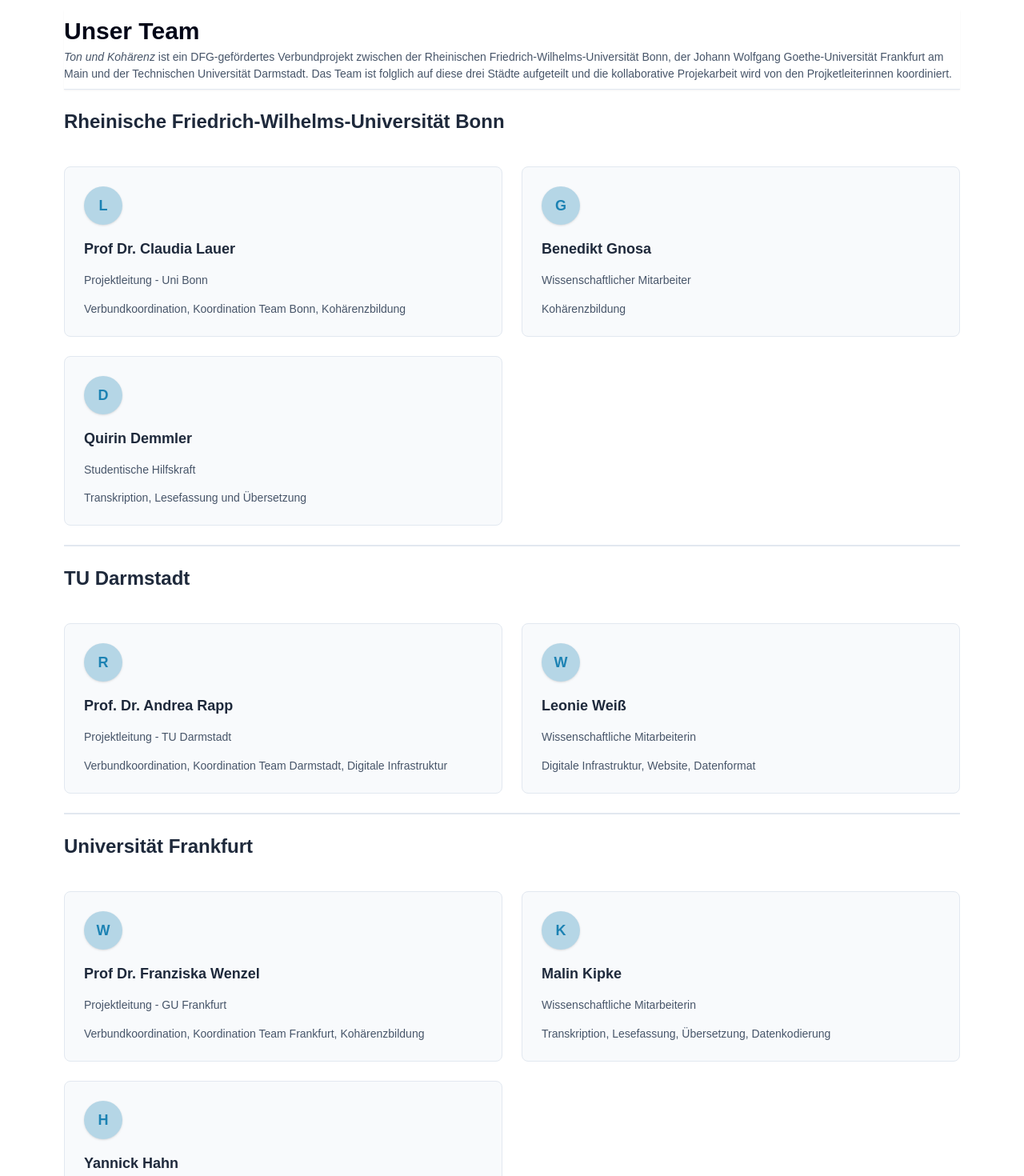
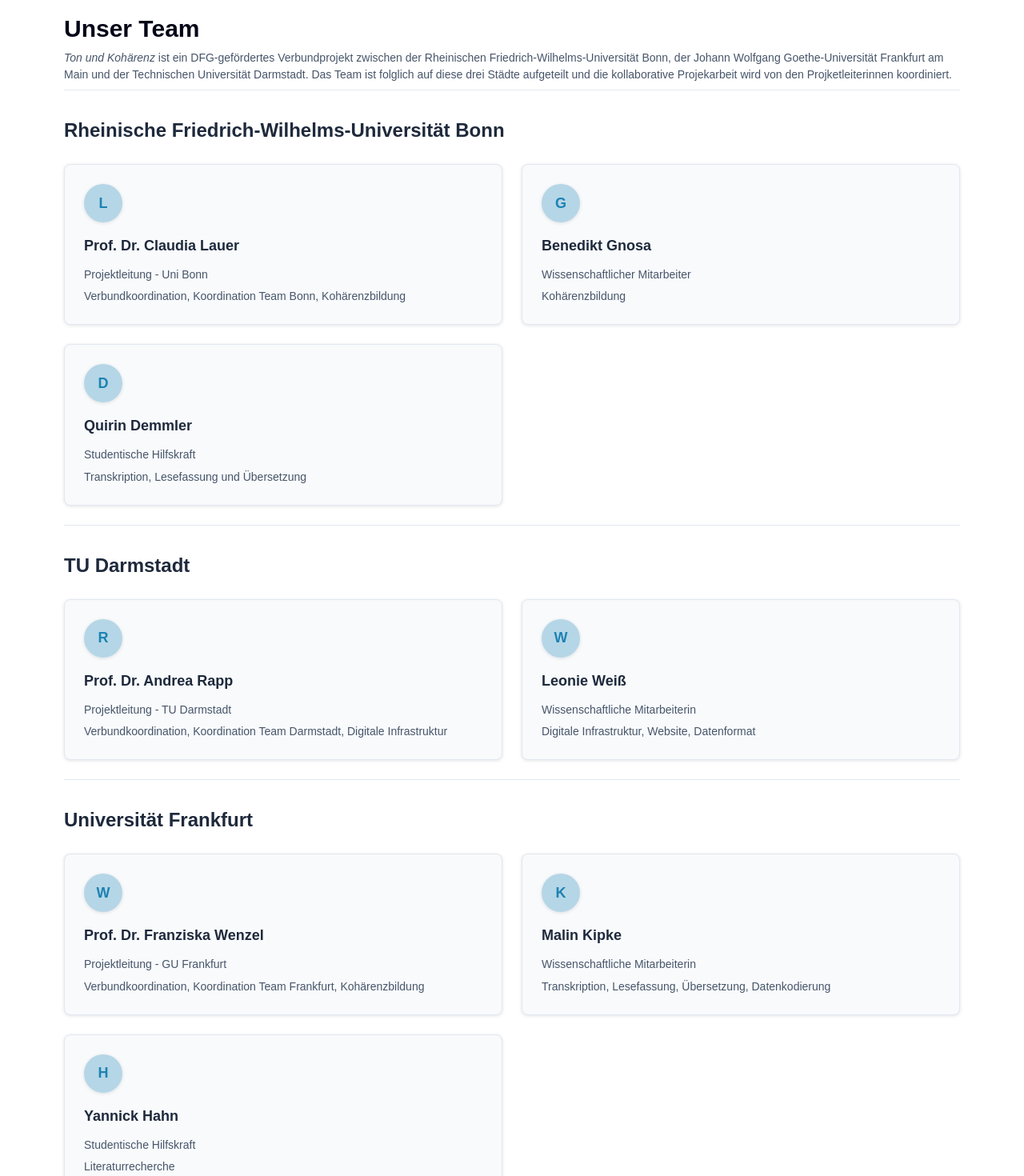
Before and after one commit to tonkohaerenz/tonkohaerenz.github.io, a Next.js app: page /team in a window 1280 px wide. Shown: the part 100-1570 px from the top of the page at 80% size. Built offline with nearby package versions, Linux system fonts and the light colour scheme.

Commit message:
Team (dt) angepasst

```diff
--- a/src/app/components/Header.tsx
+++ b/src/app/components/Header.tsx
@@ -28,7 +28,7 @@ export default function Header() {
   }[pathname] ?? "/en";
 
   return (
-    <header>
+    <header className="header-primary">
       <div className="container mx-auto px-4 h-16 flex items-center justify-between">
         {isEnglish ? (
           <>
--- a/src/app/en/team/page.tsx
+++ b/src/app/en/team/page.tsx
@@ -3,7 +3,7 @@ import Link from "next/link";
 // app/en/team/page.tsx
 const teamMembersBonn = [
   {
-    name: 'Prof Dr. Claudia',
+    name: 'Prof. Dr. Claudia',
     surname: 'Lauer',
     role: 'Project Management - Uni Bonn',
     bio: 'Network Coordination, Coordination Team Bonn and Coherence Analysis',
@@ -40,7 +40,7 @@ const teamMembersDarmstadt = [
 ];
 const teamMembersFrankfurt = [
   {
-    name: 'Prof Dr. Franziska',
+    name: 'Prof. Dr. Franziska',
     surname: 'Wenzel',
     role: 'Project Management - GU Frankfurt',
     bio: 'Network Coordination, Coordination Team Frankfurt and Coherence Analysis',
--- a/src/app/globals-LW.css
+++ b/src/app/globals-LW.css
@@ -19,21 +19,28 @@
   /* Überschriften */
   --heading: #020617; /* slate-950 */
   --heading-secondary: #1e293b; /* slate-800 */
+  --heading-tertiary: #1e293b; /* slate-800 */
 
   /* Normaler Text */
   --text: #334155; /* slate-700 */
-  --text-muted: #475569;
+  --text-muted: #475569; /* slate-600 */
 
   /* Abgrenzung */
   --border: #e2e8f0;
   --border-hover: #334155; /* slate-200 */
 
   /* Schatten */
-    --shadow-sm: 0 1px 2px rgb(15 23 42 / 0.06);
-    --shadow-md: 0 4px 6px rgb(15 23 42 / 0.08),
-               0 2px 4px rgb(15 23 42 / 0.04);
-    --shadow-lg: 0 10px 15px rgb(15 23 42 / 0.10),
-               0 4px 6px rgb(15 23 42 / 0.05);
+  --shadow-header: 0 4px 6px rgb(15 23 42 / 0.10);
+  --shadow-box: 0 1px 4px rgb(15 23 42 / 0.12);
+  --shadow-circle: 0 1px 4px rgb(15 23 42 / 0.12);
+
+  /*Tests
+  --shadow-sm-box: 0 1px 2px rgb(15 23 42 / 0.06);
+  --shadow-md-box: 0 4px 6px rgb(15 23 42 / 0.08),
+              0 2px 4px rgb(15 23 42 / 0.04);
+  --shadow-lg: 0 10px 15px rgb(15 23 42 / 0.10),
+              0 4px 6px rgb(15 23 42 / 0.05);
+  */
 }
 
 
@@ -62,23 +69,24 @@
 
   --heading: #ededed;
   --heading-secondary: #f8fafc;
+  --heading-tertiary: #e2e8f0; /* slate-200 */
 
   --text-muted: #f1f5f9; /* slate-400 */
 
   --border: #334155; /* slate-700 */
   --border-hover: #e2e8f0;
 
+  /* Tests
+  --shadow-sm-box:
+    0 4px 12px rgba(255, 255, 255, 0.08),
+    0 0 0 1px rgba(255, 255, 255, 0.05);
+  --shadow-md-box: 0 4px 15px rgb(255 255 255 / 0.12),
+               0 0 20px rgb(255 255 255 / 0.05);
+  */
 
-  --shadow-sm:
-    0 1px 2px rgb(0 0 0 / 0.4),
-    0 0 0 1px rgb(255 255 255 / 0.03);
-  /*
-  --shadow-sm: 0 1px 2px rgb(0 0 0 / 0.4),
-              0 0 0 1px rgb(255 255 255 / 0.03); */
-  --shadow-md: 0 4px 6px rgb(0 0 0 / 0.30),
-               0 2px 4px rgb(0 0 0 / 0.20);
-  --shadow-lg: 0 10px 15px rgb(0 0 0 / 0.40),
-               0 4px 6px rgb(0 0 0 / 0.25);
+  --shadow-box: 0 1px 4px rgb(255 255 255 / 0.25);
+  --shadow-header: 0 4px 8px rgb(255 255 255 / 0.15);
+  --shadow-circle: 0 1px 4px rgb(255 255 255 / 0.08);
 }
 
 body {
@@ -94,8 +102,16 @@ h1{
 }
 
 h2{
+  font-size: 1.5rem;
+  font-weight: 700;
+  color: var(--heading-secondary);
+  padding-top: 0.5rem;
+}
+
+h3{
+  font-size: 1.125rem;
   font-weight: 600;
-  color: var(--heading-secondary);
+  color: var(--heading-tertiary);
 }
 
 p {
@@ -112,12 +128,36 @@ header {
   background-color: var(--background);
   border-bottom: 1px solid var(--border);
   padding-bottom: 0.5rem;
-  padding-top: 0.5rem;
-  position: sticky;
   top: 0;
   z-index: 50;
-  box-shadow: var(--shadow-sm);
   align-items: center;
+}
+
+.header-primary {
+  position: sticky;
+  padding-top: 0.5rem;
+  box-shadow: var(--shadow-header);
+}
+
+.cardLink {
+  background-color: var(--background-secondary);
+  padding: 1.5rem;
+  border-radius: 0.5rem;
+  border: 1px solid var(--border);
+  color: var(--text);
+  box-shadow: var(--shadow-box);
+}
+
+.cardLink > * + * {
+  margin-top: 0.8rem;
+}
+
+.cardLink > p + p {
+  margin-top: 0.5rem;
+}
+
+.cardLink:hover {
+  border-color: var(--border-hover);
 }
 
 .card {
@@ -126,15 +166,17 @@ header {
   border-radius: 0.5rem;
   border: 1px solid var(--border);
   color: var(--text);
-  box-shadow: 0 1px 2px 0 var(--shadow-sm);
+  box-shadow: var(--shadow-box);
 }
 
+
 .card > * + * {
-  margin-top: 1rem;
+  margin-top: 0.8rem;
 }
 
-.card:hover {
-  border-color: var(--border-hover);
+
+.card > p + p {
+  margin-top: 0.5rem;
 }
 
 .header-content {
@@ -142,3 +184,35 @@ header {
   align-items: center;
   justify-content: space-between;
 }
+
+hr {
+  border: none;
+  border-top: 1px solid var(--border);
+}
+
+.grid-team {
+  display: grid;
+  grid-template-columns: 1fr;
+  gap: 1.5rem;
+}
+
+@media (min-width: 768px) {
+  .grid-team {
+    grid-template-columns: repeat(2, 1fr);
+  }
+}
+
+.icon-circle {
+  width: 3rem;
+  height: 3rem;
+  background-color: rgb(28 130 179 / 30%);
+  color: var(--blue);
+  border-radius: 50%;
+  display: flex;
+  align-items: center;
+  justify-content: center;
+  font-weight: 700;
+  font-size: 1.125rem;
+  margin-bottom: 1rem;
+  box-shadow: var(--shadow-circle);
+}
--- a/src/app/team/page.tsx
+++ b/src/app/team/page.tsx
@@ -4,7 +4,7 @@ import Link from "next/link";
 
 const teamMembersBonn = [
   {
-    name: 'Prof Dr. Claudia',
+    name: 'Prof. Dr. Claudia',
     surname: 'Lauer',
     role: 'Projektleitung - Uni Bonn',
     bio: 'Verbundkoordination, Koordination Team Bonn, Kohärenzbildung',
@@ -41,7 +41,7 @@ const teamMembersDarmstadt = [
 ];
 const teamMembersFrankfurt = [
   {
-    name: 'Prof Dr. Franziska',
+    name: 'Prof. Dr. Franziska',
     surname: 'Wenzel',
     role: 'Projektleitung - GU Frankfurt',
     bio: 'Verbundkoordination, Koordination Team Frankfurt, Kohärenzbildung',
@@ -66,88 +66,88 @@ export default function TeamPage() {
   return (
     <section className="space-y-6">
       <header>
-        <h1 className="text-3xl font-bold text-slate-900">Unser Team</h1>
+        <h1>Unser Team</h1>
         <p className="text-slate-600 mt-1 teyt-justify [hyphens:auto]"><span className="italic">Ton und Kohärenz</span> ist ein DFG-gefördertes Verbundprojekt zwischen der Rheinischen Friedrich-Wilhelms-Universität Bonn, der Johann Wolfgang Goethe-Universität Frankfurt am Main und der Technischen Universität Darmstadt. Das Team ist folglich auf diese drei Städte aufgeteilt und die kollaborative Projekarbeit wird von den Projketleiterinnen koordiniert.</p>
       </header>
 
-      <h2 className="text-2xl font-bold text-slate-900">Rheinische Friedrich-Wilhelms-Universität Bonn</h2>
-      <div className="grid grid-cols-1 md:grid-cols-2 gap-6 pt-4">
+      <h2>Rheinische Friedrich-Wilhelms-Universität Bonn</h2>
+      <div className="grid-team">
         {teamMembersBonn.map((member, index) => (
           member.link? (
             <a key={index} href={member.link} target="_blank">
-              <div className="card">
-              <div className="w-12 h-12 bg-[#1c82b3]/30 text-[#1c82b3] rounded-full flex items-center justify-center font-bold text-lg mb-4 shadow-sm">
+              <div className="cardLink">
+              <div className="icon-circle">
                 {member.surname.charAt(0)}
               </div>
-              <h2 className="text-lg font-semibold text-slate-800">{member.name+' '+member.surname}</h2>
+              <h3>{member.name+' '+member.surname}</h3>
               <p className="text-xs font-medium text-[#1c82b3] mb-2">{member.role}</p>
-              <p className="text-sm text-slate-600">{member.bio}</p>
+              <p>{member.bio}</p>
             </div>
             </a>
           ) : (
           <div key={index} className="card">
-            <div className="w-12 h-12 bg-[#1c82b3]/30 text-[#1c82b3] rounded-full flex items-center justify-center font-bold text-lg mb-4 shadow-sm">
+            <div className="icon-circle">
               {member.surname.charAt(0)}
             </div>
-            <h2 className="text-lg font-semibold text-slate-800">{member.name+' '+member.surname}</h2>
+            <h3>{member.name+' '+member.surname}</h3>
             <p className="text-xs font-medium text-[#1c82b3] mb-2">{member.role}</p>
-            <p className="text-sm text-slate-600">{member.bio}</p>
+            <p>{member.bio}</p>
           </div>
           )
         ))}
       </div>
 
-      <hr className="border-b border-slate-200"/>
-      <h2 className="text-2xl font-bold text-slate-900">TU Darmstadt</h2>
-      <div className="grid grid-cols-1 md:grid-cols-2 gap-6 pt-4">
+      <hr/>
+      <h2>TU Darmstadt</h2>
+      <div className="grid-team">
         {teamMembersDarmstadt.map((member, index) => (
           member.link? (
             <a key={index} href={member.link} target="_blank">
-              <div className="card">
-              <div className="w-12 h-12 bg-[#1c82b3]/30 text-[#1c82b3] rounded-full flex items-center justify-center font-bold text-lg mb-4 shadow-sm">
+              <div className="cardLink">
+              <div className="icon-circle">
                 {member.surname.charAt(0)}
               </div>
-              <h2 className="text-lg font-semibold text-slate-800">{member.name+' '+member.surname}</h2>
+              <h3>{member.name+' '+member.surname}</h3>
               <p className="text-xs font-medium text-[#1c82b3] mb-2">{member.role}</p>
-              <p className="text-sm text-slate-600">{member.bio}</p>
+              <p>{member.bio}</p>
             </div>
             </a>
           ) : (
           <div key={index} className="card">
-            <div className="w-12 h-12 bg-[#1c82b3]/30 text-[#1c82b3] rounded-full flex items-center justify-center font-bold text-lg mb-4 shadow-sm">
+            <div className="icon-circle">
               {member.surname.charAt(0)}
             </div>
-            <h2 className="text-lg font-semibold text-slate-800">{member.name+' '+member.surname}</h2>
+            <h3>{member.name+' '+member.surname}</h3>
             <p className="text-xs font-medium text-[#1c82b3] mb-2">{member.role}</p>
-            <p className="text-sm text-slate-600">{member.bio}</p>
+            <p>{member.bio}</p>
           </div>
           )
         ))}
       </div>
 
-      <hr className="border-b border-slate-200"/>
-      <h2 className="text-2xl font-bold text-slate-900">Universität Frankfurt</h2>
-      <div className="grid grid-cols-1 md:grid-cols-2 gap-6 pt-4">
+      <hr/>
+      <h2>Universität Frankfurt</h2>
+      <div className="grid-team">
         {teamMembersFrankfurt.map((member, index) => (
           member.link? (
             <a key={index} href={member.link} target="_blank">
-              <div className="card">
-              <div className="w-12 h-12 bg-[#1c82b3]/30 text-[#1c82b3] rounded-full flex items-center justify-center font-bold text-lg mb-4 shadow-sm">
+              <div className="cardLink">
+              <div className="icon-circle">
                 {member.surname.charAt(0)}
               </div>
-              <h2 className="text-lg font-semibold text-slate-800">{member.name+' '+member.surname}</h2>
+              <h3>{member.name+' '+member.surname}</h3>
               <p className="text-xs font-medium text-[#1c82b3] mb-2">{member.role}</p>
-              <p className="text-sm text-slate-600">{member.bio}</p>
+              <p>{member.bio}</p>
             </div>
             </a>
           ) : (
           <div key={index} className="card">
-            <div className="w-12 h-12 bg-[#1c82b3]/30 text-[#1c82b3] rounded-full flex items-center justify-center font-bold text-lg mb-4 shadow-sm">
+            <div className="icon-circle">
               {member.surname.charAt(0)}
             </div>
-            <h2 className="text-lg font-semibold text-slate-800">{member.name+' '+member.surname}</h2>
+            <h3>{member.name+' '+member.surname}</h3>
             <p className="text-xs font-medium text-[#1c82b3] mb-2">{member.role}</p>
-            <p className="text-sm text-slate-600">{member.bio}</p>
+            <p>{member.bio}</p>
           </div>
           )
         ))}
```
